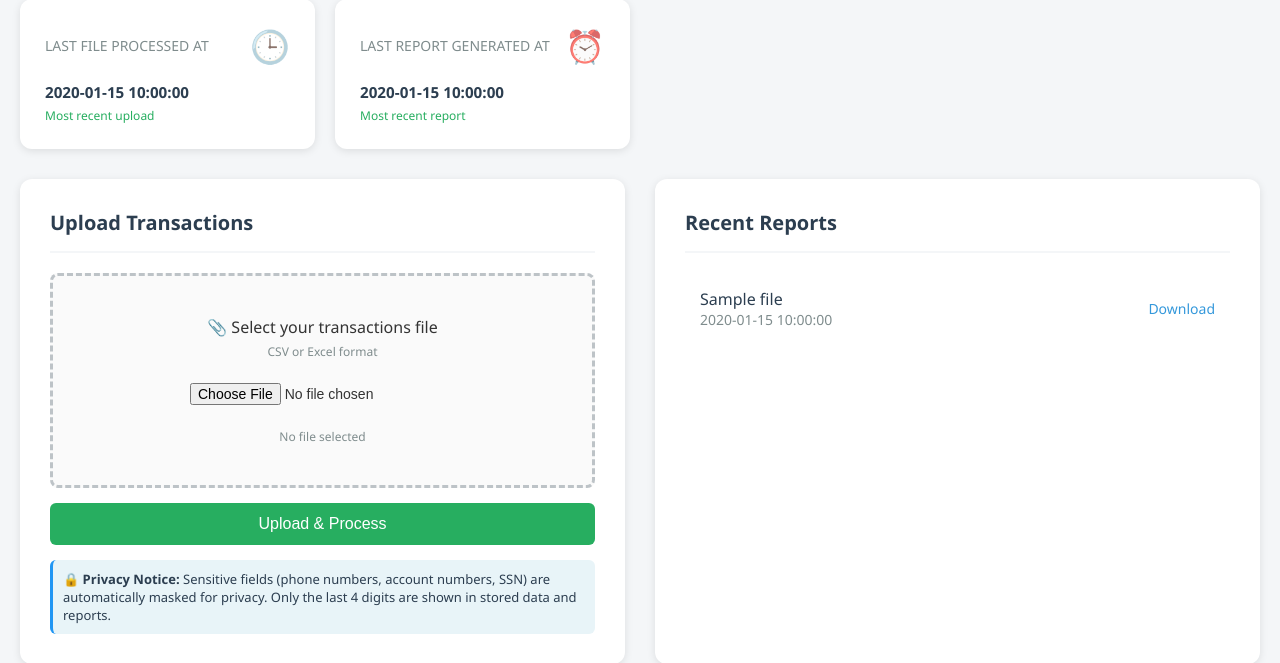
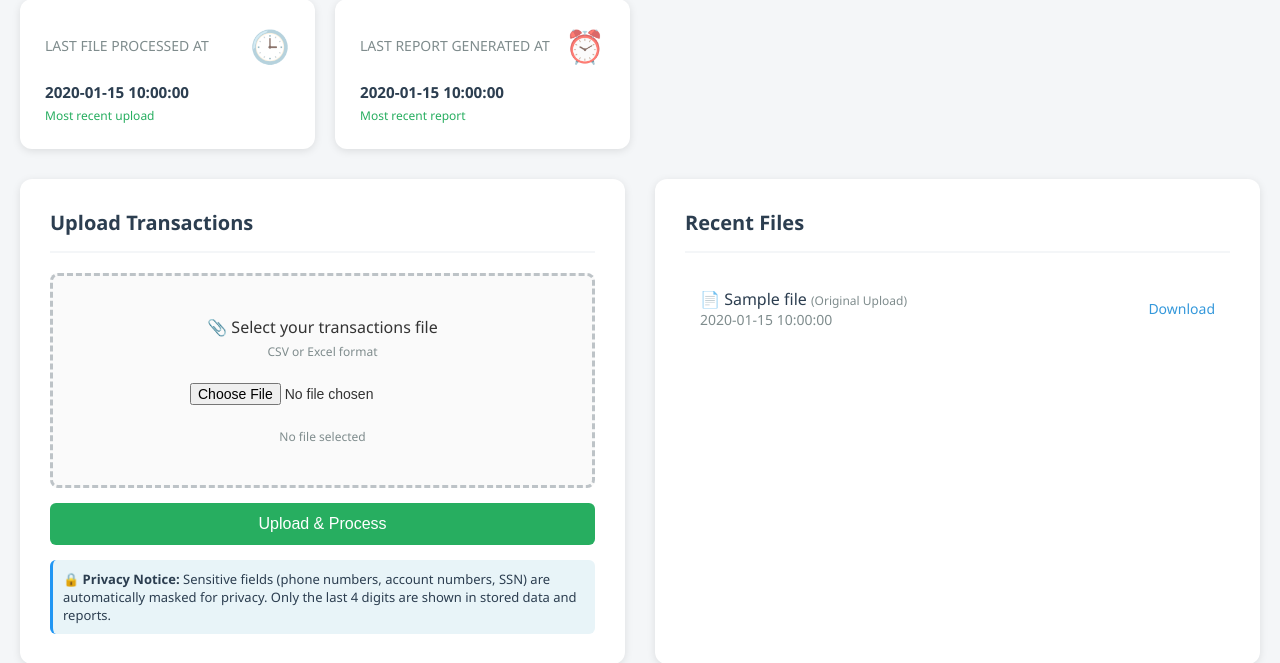
Before and after one commit to aminahamdani/Month_End_Automator, a FastAPI app: template templates/dashboard.html in a window 1280 px wide. Shown: the part 538-1201 px from the top of the page. Run offline with FastAPI, Linux system fonts and the light colour scheme; the template is opened without the code that fills it: most values are stand-ins (such as "Sample title", 1, 10 or a date in 2020).

Commit message:
Keep and display original CSV files along with Excel reports
- Update dashboard to show both CSV uploads and Excel reports in Recent Files
- Add labels to distinguish between original uploads and generated reports
- Include download links for both CSV and Excel in success message
- Ensure original CSV files are preserved and accessible for download
- Sort files by modification time to show most recent first

```diff
--- a/main.py
+++ b/main.py
@@ -133,14 +133,38 @@ async def dashboard(request: Request):
                     logging.error(f"Error processing {uploaded_file} for stats: {e}")
                     pass
 
-            # Get recent report files for display
-            files = [f for f in os.listdir(uploads_dir) if f.endswith(('.xlsx', '.xls')) and f.startswith('Month_End_Report_')]
-            files_with_paths = [(uploads_dir / f, f) for f in files]
-            files_with_paths.sort(key=lambda x: os.path.getmtime(x[0]), reverse=True)
-            for file_path, filename in files_with_paths[:5]:
+            # Get recent files for display (both CSV uploads and Excel reports)
+            # Get Excel reports
+            excel_files = [f for f in os.listdir(uploads_dir) if f.endswith(('.xlsx', '.xls')) and f.startswith('Month_End_Report_')]
+            # Get uploaded CSV files
+            csv_files = [f for f in os.listdir(uploads_dir) if f.startswith('uploaded_transactions_') and f.endswith(('.csv', '.xlsx', '.xls'))]
+
+            # Combine both types and sort by modification time
+            all_files = []
+            for f in excel_files:
+                file_path = uploads_dir / f
+                all_files.append({
+                    "path": file_path,
+                    "name": f,
+                    "type": "report",
+                    "mtime": os.path.getmtime(file_path)
+                })
+            for f in csv_files:
+                file_path = uploads_dir / f
+                all_files.append({
+                    "path": file_path,
+                    "name": f,
+                    "type": "upload",
+                    "mtime": os.path.getmtime(file_path)
+                })
+
+            # Sort by modification time (most recent first) and take top 10
+            all_files.sort(key=lambda x: x["mtime"], reverse=True)
+            for file_info in all_files[:10]:
                 recent_files.append({
-                    "name": filename,
-                    "date": datetime.fromtimestamp(os.path.getmtime(file_path)).strftime("%Y-%m-%d %H:%M:%S")
+                    "name": file_info["name"],
+                    "type": file_info["type"],  # "report" or "upload"
+                    "date": datetime.fromtimestamp(file_info["mtime"]).strftime("%Y-%m-%d %H:%M:%S")
                 })
     except Exception as e:
         logging.error(f"Error getting recent files and stats: {e}")
@@ -203,8 +227,11 @@ async def api_upload(request: Request, file: UploadFile = File(...)):
         return JSONResponse(content={
             "status": "success",
             "filename": report_filename,
+            "original_filename": uploaded_filename,  # Include original CSV filename
             "uploaded_at": datetime.now().isoformat(),
-            "rows_processed": len(df)
+            "rows_processed": len(df),
+            "download_csv": f"/download/{uploaded_filename}",  # Link to download original CSV
+            "download_report": f"/download/{report_filename}"  # Link to download Excel report
         })
 
     except DataNotFoundError as e:
--- a/templates/dashboard.html
+++ b/templates/dashboard.html
@@ -451,14 +451,22 @@
 
             <div class="card">
                 <div class="card-header">
-                    <h3 class="card-title">Recent Reports</h3>
+                    <h3 class="card-title">Recent Files</h3>
                 </div>
                 {% if recent_files %}
                 <ul class="recent-files">
-                    {% for file in recent_files[:5] %}
+                    {% for file in recent_files %}
                     <li class="recent-file-item">
                         <div>
-                            <div class="file-name">{{ file.name }}</div>
+                            <div class="file-name">
+                                {% if file.type == 'report' %}
+                                    📊 {{ file.name }}
+                                    <span style="font-size: 12px; color: #7f8c8d; font-weight: normal;">(Excel Report)</span>
+                                {% else %}
+                                    📄 {{ file.name }}
+                                    <span style="font-size: 12px; color: #7f8c8d; font-weight: normal;">(Original Upload)</span>
+                                {% endif %}
+                            </div>
                             <div class="file-date">{{ file.date }}</div>
                         </div>
                         <a href="/download/{{ file.name }}" class="file-link">Download</a>
@@ -468,7 +476,7 @@
                 {% else %}
                 <div class="empty-state">
                     <div class="empty-state-icon">📋</div>
-                    <p>No reports generated yet</p>
+                    <p>No files yet</p>
                     <p style="font-size: 14px; margin-top: 5px;">Upload a file to get started</p>
                 </div>
                 {% endif %}
@@ -581,10 +589,14 @@
                     const data = await response.json();
 
                     if (response.ok) {
-                        // Success - show success message with download link
+                        // Success - show success message with download links for both CSV and Excel
                         const uploadedAt = new Date(data.uploaded_at).toLocaleString();
-                        const downloadUrl = `/download/${data.filename}`;
-                        const successMessage = `✅ File uploaded successfully! Filename: ${data.filename} | Uploaded at: ${uploadedAt} | <a href="${downloadUrl}" style="color: #155724; text-decoration: underline; font-weight: bold;">Download Report</a>`;
+                        const csvUrl = data.download_csv || `/download/${data.original_filename}`;
+                        const reportUrl = data.download_report || `/download/${data.filename}`;
+                        const successMessage = `✅ File uploaded successfully!<br>
+                            📄 <strong>Original CSV:</strong> <a href="${csvUrl}" style="color: #155724; text-decoration: underline; font-weight: bold;">Download CSV</a><br>
+                            📊 <strong>Excel Report:</strong> <a href="${reportUrl}" style="color: #155724; text-decoration: underline; font-weight: bold;">Download Report</a><br>
+                            <small>Uploaded at: ${uploadedAt} | Rows processed: ${data.rows_processed}</small>`;
                         uploadAlert.innerHTML = successMessage;
                         uploadAlert.className = 'alert alert-success show';
 
@@ -592,10 +604,10 @@
                         uploadForm.reset();
                         fileInfo.textContent = 'No file selected';
 
-                        // Reload page after 2 seconds to show new report in Recent Reports section
+                        // Reload page after 3 seconds to show new files in Recent Files section
                         setTimeout(() => {
                             window.location.reload();
-                        }, 2000);
+                        }, 3000);
                     } else {
                         // Error - show error message
                         const errorMessage = data.detail || 'An error occurred while uploading the file';
```
